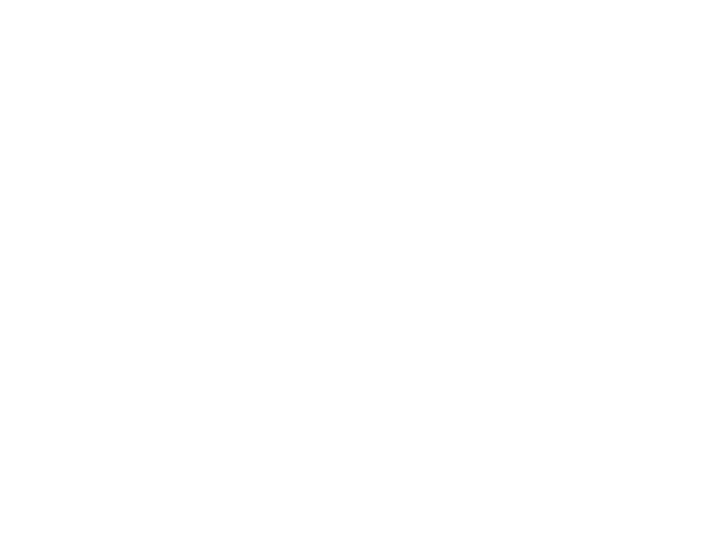
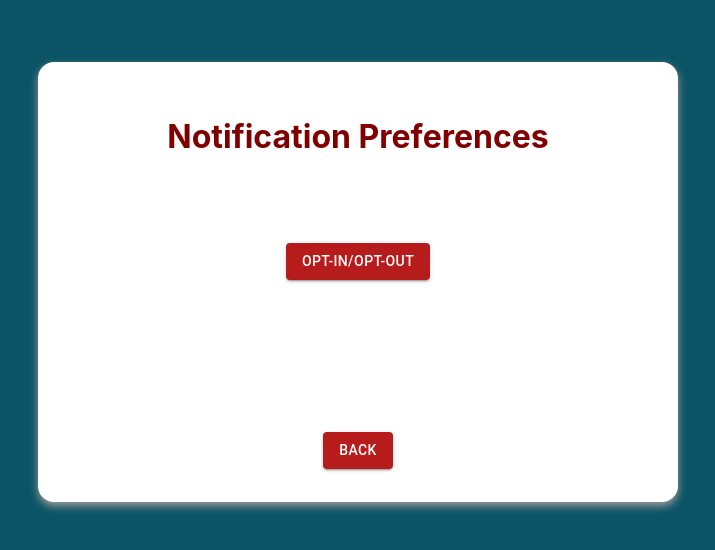
Before and after one commit to ronKovler/SleepMedic, a React (Create React App) app in the folder sleepmedic/: page /notificationspage in a window 1280 px wide. Before the commit this address had no page. Shown: the part 118-668 px from the top of the page, without its empty margins (282-997 px from the left). Built offline with nearby package versions, Linux system fonts and the light colour scheme; what react-auth-kit would draw is missing.

Commit message:
Created NotificationsPage files and routing. Need to implement a switch-button for Opt in/Opt out of notifications

```diff
--- a/sleepmedic/src/App.js
+++ b/sleepmedic/src/App.js
@@ -10,6 +10,7 @@ import { createTheme, colors, ThemeProvider } from '@mui/material';
 import OpenProfilePage from './Components/ProfilePage';
 import EditGoal from './Components/EditGoalPage';
 import CreateRem from './Components/CreateReminderPage';
+import OpenNotificationsPage from "./Components/NotificationsPage";
 import React from 'react';
 
 function App() {
@@ -23,6 +24,7 @@ function App() {
         <Route path="/profilepage" element={<OpenProfilePage/>} />
         <Route path="/editgoal" element={<EditGoal/>} />
         <Route path="/createreminder" element={<CreateRem/>} />
+        <Route path="/notificationspage" element={<OpenNotificationsPage/>} />
       </Routes>
     </div>
   );
--- /dev/null
+++ b/sleepmedic/src/Components/NotificationsPage.css
@@ -0,0 +1,13 @@
+.notif-page-form {
+    display: flex;
+    flex-direction: column;
+    justify-content: space-around;
+    align-items: center;
+    position: relative;
+    width: 50%;
+    height: 55%;
+    background-color: white;
+    color: maroon; /* Gold text color */
+    box-shadow: 0px 4px 8px rgba(156, 156, 156);
+    border-radius: 1rem;
+  }
--- /dev/null
+++ b/sleepmedic/src/Components/NotificationsPage.js
@@ -0,0 +1,26 @@
+import "./NotificationsPage.css";
+import { BrowserRouter as Router, Routes, Link, Route } from 'react-router-dom';
+import {TextField, Button } from "@mui/material/";
+import axios from "axios";
+import { useState } from 'react';
+import React from 'react';
+
+//Shaun
+function OpenNotificationsPage() {
+    //implement logic for collecting parameters
+
+    return (
+        <div className="sleep-medic-container">
+            <div className="notif-page-form">
+                <h1>Notification Preferences</h1>
+                <Button variant="contained">Opt-in/Opt-Out</Button>
+                <br/>
+                <Link to="/profilepage">
+                            <Button variant="contained">Back</Button>
+                            </Link>
+            </div>
+        </div>
+    );
+}
+
+export default OpenNotificationsPage;
--- a/sleepmedic/src/Components/ProfilePage.css
+++ b/sleepmedic/src/Components/ProfilePage.css
@@ -4,10 +4,10 @@
     justify-content: space-around;
     align-items: center;
     position: relative;
-    width: 25%;
+    width: 50%;
     height: 55%;
-    background-color: rgb(104, 104, 104);
-    color: #ffd700; /* Gold text color */
+    background-color: white;
+    color: maroon; /* Gold text color */
     box-shadow: 0px 4px 8px rgba(156, 156, 156);
     border-radius: 1rem;
   }
--- a/sleepmedic/src/Components/ProfilePage.js
+++ b/sleepmedic/src/Components/ProfilePage.js
@@ -1,10 +1,7 @@
-//import logo from '../logo.svg';
 import "./ProfilePage.css";
 import { BrowserRouter as Router, Routes, Link, Route } from 'react-router-dom';
-//import { Link } from "react-router-dom";
-import {TextField } from "@mui/material/";
+import {TextField, Button } from "@mui/material/";
 import axios from "axios";
-import { valueToPercent } from '@mui/base';
 import { useState } from 'react';
 import React from 'react';
 
@@ -15,9 +12,14 @@ function OpenProfilePage() {
     return (
         <div className="sleep-medic-container">
             <div className="profile-page-form">
-                <h1>Sleep-Medic Profile Page</h1>
-                <br/>
-                <Link to="/editgoal" style={{color: "gold"}}>Edit Your Goal</Link>
+                <h1>User Profile</h1>
+                <Link to="/editgoal" style={{color: "maroon"}}>Edit Your Goals</Link>
+                <Link to="/notificationspage">
+                    <Button variant="contained">Notification Preferences</Button>
+                </Link>
+                <Link to="/home">
+                                    <Button variant="contained">Home</Button>
+                                </Link>
             </div>
         </div>
     );
```
